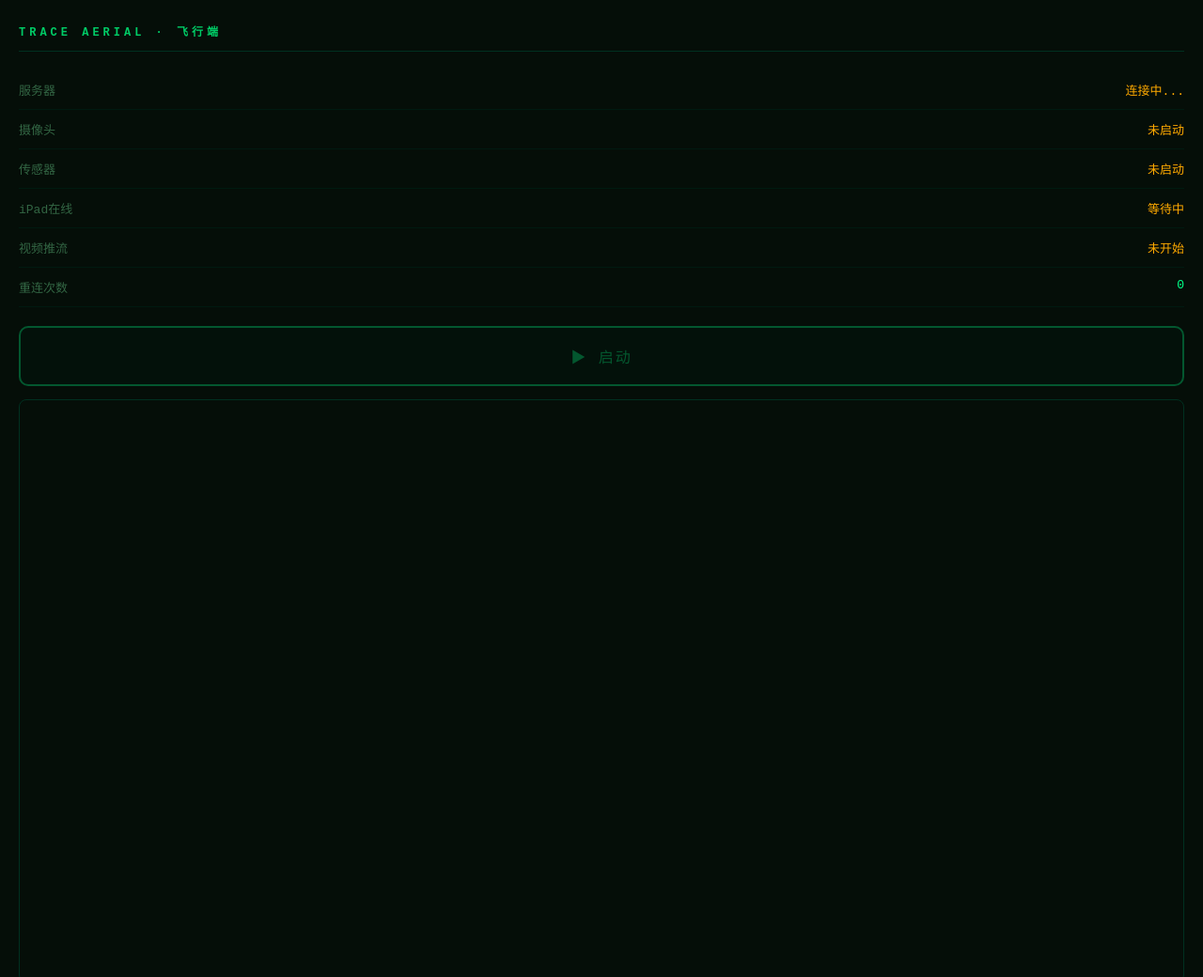
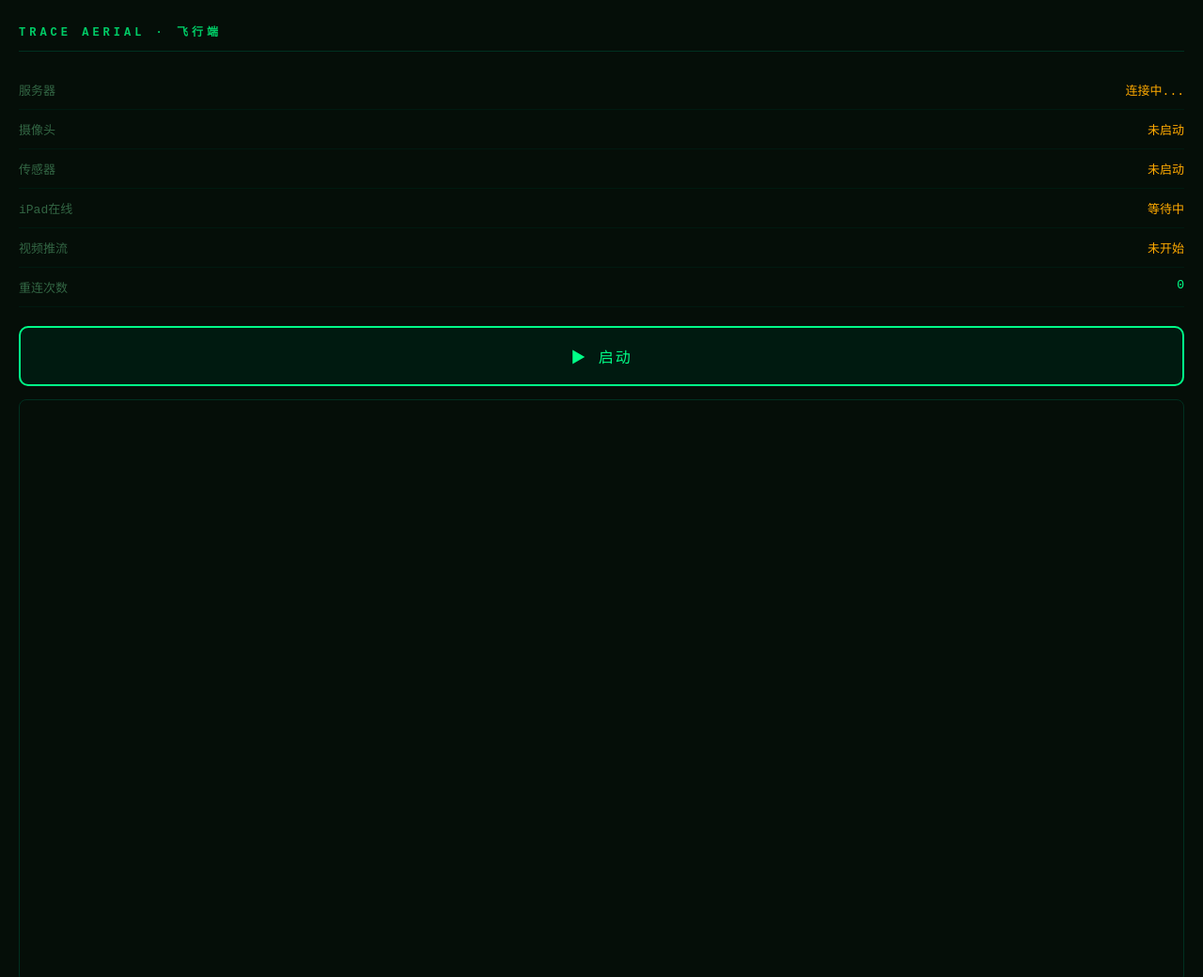
Before and after one commit to Beluga-Adolf/drone-server, a website: page iphone.html in a window 1280 px wide. Shown: the top 1040 px of the page at 94% size. Drawn offline with Linux system fonts and the light colour scheme.

Commit message:
Add files via upload

```diff
--- a/iphone.html
+++ b/iphone.html
@@ -32,8 +32,11 @@ video{width:100%;border-radius:8px;margin-top:14px;border:1px solid #003020}
 · 允许位置权限<br>
 · 设置→显示与亮度→自动锁定→永不
 </div>
+
 <script>
-const SERVER='wss://https://trace-light-drone-server.onrender.com';
+// ✅ 改正 WebSocket URL
+const SERVER='wss://trace-light-drone-server.onrender.com';
+
 const ICE={iceServers:[
   {urls:'stun:stun.l.google.com:19302'},
   {urls:'stun:stun1.l.google.com:19302'},
@@ -41,8 +44,10 @@ const ICE={iceServers:[
   {urls:'turn:openrelay.metered.ca:443',username:'openrelayproject',credential:'openrelayproject'},
   {urls:'turn:openrelay.metered.ca:443?transport=tcp',username:'openrelayproject',credential:'openrelayproject'}
 ]};
-let ws,pc,stream,retries=0,sensorTimer;
+
+let ws, pc, stream, retries=0, sensorTimer;
 const sensor={pitch:0,roll:0,heading:0,gforce:1,speed:0,altitude:null,lat:null,lon:null};
+
 function set(id,html){document.getElementById(id).innerHTML=html}
 function ok(t){return`<span class="ok">✓ ${t}</span>`}
 function err(t){return`<span class="err">✗ ${t}</span>`}
@@ -70,17 +75,19 @@ function connectWS(){
   };
   ws.onerror=()=>{};
 }
+
 function scheduleReconnect(){
   retries++;
   set('s6',retries);
   setTimeout(connectWS,Math.min(16000,1000*Math.pow(2,Math.min(retries-1,4))));
 }
+
 async function createOffer(){
   if(pc)pc.close();
   pc=new RTCPeerConnection(ICE);
   stream.getTracks().forEach(t=>pc.addTrack(t,stream));
   pc.onicecandidate=(e)=>{
-    if(e.candidate&&ws.readyState===1)
+    if(e.candidate && ws.readyState===1)
       ws.send(JSON.stringify({type:'ice-phone',candidate:e.candidate}));
   };
   pc.onconnectionstatechange=()=>{
@@ -94,9 +101,11 @@ async function createOffer(){
   await pc.setLocalDescription(offer);
   ws.send(JSON.stringify({type:'offer',sdp:pc.localDescription}));
 }
+
 function sendSensors(){
   if(ws?.readyState===1)ws.send(JSON.stringify({type:'sensors',data:sensor}));
 }
+
 async function startAll(){
   document.getElementById('btn').disabled=true;
   document.getElementById('btn').textContent='启动中...';
@@ -135,6 +144,9 @@ async function startAll(){
   document.getElementById('btn').textContent='✓ 运行中';
   connectWS();
 }
+
+// 启动按钮允许点击
+document.getElementById('btn').disabled=false;
 </script>
 </body>
 </html>
```
